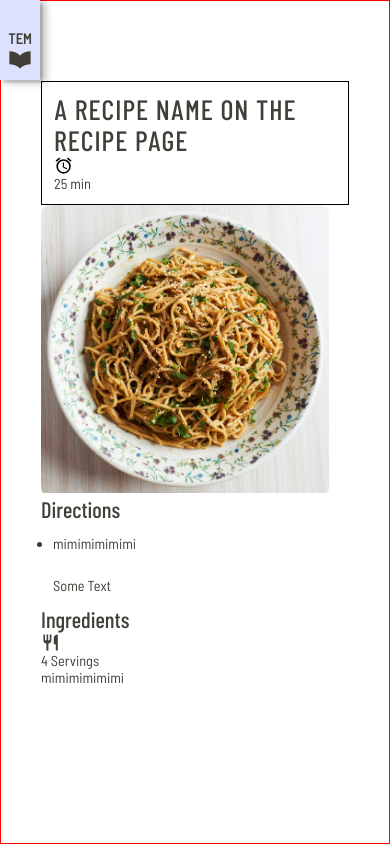
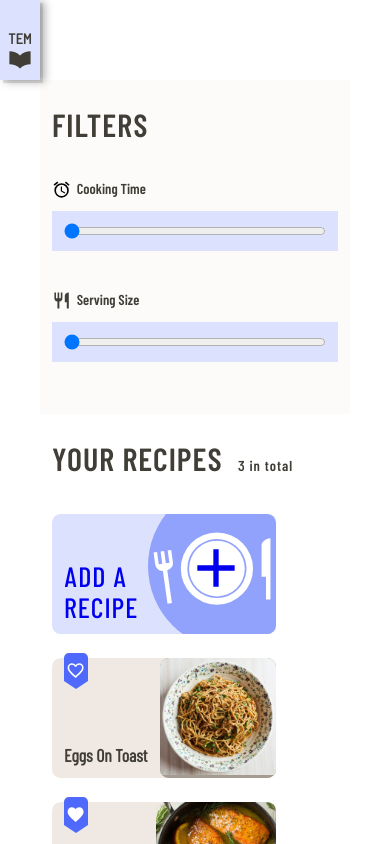
Before and after one commit to nadgerz/theEternalMenu, a React (Vite) app: page / in a window 390 px wide. Shown: the top 844 px of the page. Built offline with nearby package versions, Linux system fonts and the light colour scheme.

Commit message:
refactoring: RecipeCard and Overview now have thir own style files, improved responsiveness

```diff
--- a/src/App.js
+++ b/src/App.js
@@ -4,8 +4,8 @@ import ReactDOM from 'react-dom';
 // import { Link } from '@reach/router';
 
 import Header from './components/Header';
-// import Overview from './pages/Overview';
-import Recipe from './pages/Recipe';
+import Overview from './pages/Overview';
+// import Recipe from './pages/Recipe';
 
 // import FormikLogin from './Login';
 // import RecipeForm from './RecipeForm';
@@ -24,8 +24,8 @@ const App = () => {
 
       <main id={'main'}>
         {/*<Router>*/}
-        {/*<Overview />*/}
-        <Recipe />
+        <Overview />
+        {/*<Recipe />*/}
         {/*<SearchParams path={'/'}/>*/}
         {/*<Recipe path={'/details/:id'}/>*/}
         {/*</Router>*/}
--- a/src/assets/CSS/components/Filters.css
+++ b/src/assets/CSS/components/Filters.css
@@ -1,11 +1,4 @@
 @import url('../styles.css');
-
-#recipe-filter {
-  padding: var(--padding-small);
-  background-color: var(--color-bg);
-  min-width: 21.5rem;
-  margin-right: var(--padding-big);
-}
 
 #recipe-filter svg {
   display: inline;
--- /dev/null
+++ b/src/assets/CSS/components/RecipeCard.css
@@ -0,0 +1,60 @@
+@import url('../styles.css');
+
+.recipe-card {
+  transition: 0.3s ease-in-out;
+  background-color: var(--color-neutral-light);
+  border-radius: var(--corner-radius);
+  height: var(--recipe-card-height);
+  margin-bottom: var(--padding-medium);
+  max-width: 100%;
+  min-width: 28rem;
+  width: 48%;
+  position: relative;
+  display: flex;
+  justify-content: space-between;
+  align-items: flex-end;
+}
+
+.recipe-card:hover {
+  transform: scale(1.05);
+  box-shadow: 0 4px 10px var(--color-neutral-medium);
+}
+
+.recipe-card-title {
+  flex: 1 1;
+
+  padding: var(--padding-small);
+  height: calc((var(--recipe-card-height)) - 3.5rem);
+  /*border: 1px solid black;*/
+  max-width: var(--recipe-card-height);
+  position: relative;
+  display: flex;
+  align-items: flex-end;
+}
+
+.recipe-card-title p {
+  /*align-self: flex-end;*/
+  font-family: DisplayRegular, 'Helvetica', 'Arial', sans-serif;
+  font-size: 2.2rem;
+  /*position: absolute;*/
+  /*bottom: 0;*/
+
+  /* truncating the title ... */
+  /*white-space: nowrap;*/
+  /*overflow: hidden;*/
+  /*text-overflow: ellipsis;*/
+}
+
+.recipe-card .recipe-thumb {
+  height: 100%;
+  width: var(--recipe-card-height);
+  background-color: var(--color-neutral-medium);
+  border-radius: var(--corner-radius);
+  overflow: hidden;
+  /*background: url(bglines.png);*/
+}
+
+.recipe-card .recipe-thumb img {
+  max-width: 100%;
+  height: auto;
+}
--- a/src/assets/CSS/layout.css
+++ b/src/assets/CSS/layout.css
@@ -7,7 +7,9 @@
 
 html {
   /*  S I Z E S  */
-  --main-width: 102.4rem;
+  --main-width: 1024px;
+  --main-width-XL: 1200px;
+  --main-width-S: 520px;
   --padding-small: 1.5rem;
   --padding-medium: 3rem;
   --padding-big: 5rem;
@@ -21,117 +23,57 @@ html {
 
 main {
   margin: 0 auto;
+  width: var(--main-width);
   max-width: 100%;
-  width: var(--main-width);
   min-height: 100vh;
   padding: 10rem var(--padding-big) var(--padding-big);
-  border: 1px solid red;
+  /*border: 1px solid red;*/
 }
 
 /* ------------------------------------------------------------------------- */
 
-svg {
-  /* svgs are by default inline */
-  display: block;
+#overview {
+  display: flex;
+  justify-content: space-between;
+  /*flex-wrap: wrap;*/
 }
 
-/* ------------------------------------------------------------------------- */
-
-.recipes-and-filter {
-  display: flex;
-}
-
-.recipes-and-filter h2 {
-  margin-bottom: var(--padding-medium);
-}
-
-.recipes-and-filter h2 span {
-  font-size: 1.8rem;
-  font-weight: normal;
-  text-transform: none;
-  margin-left: 1rem;
+#recipe-filter {
+  padding: var(--padding-small);
+  background-color: var(--color-bg);
+  min-width: 21.5rem;
+  margin-right: var(--padding-medium);
 }
 
 #recipes {
   padding: var(--padding-small);
-}
-
-/*   R E C I P E S    */
-
-#recipes {
   width: 100%;
 }
 
 .recipe-grid {
-  /*border: 1px solid black;*/
   display: flex;
   flex-wrap: wrap;
   justify-content: space-between;
 }
 
-.recipe-card {
-  transition: 0.3s ease-in-out;
-  background-color: var(--color-neutral-light);
-  border-radius: var(--corner-radius);
-  height: var(--recipe-card-height);
-  margin-bottom: var(--padding-medium);
-  max-width: 100%;
-  min-width: 29rem;
-  width: 48%;
-  position: relative;
-  display: flex;
-  justify-content: space-between;
-  align-items: flex-end;
-}
-
-.recipe-card:hover {
-  transform: scale(1.05);
-  box-shadow: 0 4px 10px var(--color-neutral-medium);
-}
-
-.recipe-card-title {
-  flex: 1 1;
-
-  padding: var(--padding-small);
-  height: calc((var(--recipe-card-height)) - 3.5rem);
-  /*border: 1px solid black;*/
-  max-width: var(--recipe-card-height);
-  position: relative;
-  display: flex;
-  align-items: flex-end;
-}
-
-.recipe-card-title p {
-  /*align-self: flex-end;*/
-  font-family: DisplayRegular, 'Helvetica', 'Arial', sans-serif;
-  font-size: 2.2rem;
-  /*position: absolute;*/
-  /*bottom: 0;*/
-
-  /* truncating the title ... */
-  /*white-space: nowrap;*/
-  /*overflow: hidden;*/
-  /*text-overflow: ellipsis;*/
-}
-
-.recipe-card .recipe-thumb {
-  height: 100%;
-  width: var(--recipe-card-height);
-  background-color: var(--color-neutral-medium);
-  border-radius: var(--corner-radius);
-  overflow: hidden;
-  /*background: url(bglines.png);*/
-}
-
-.recipe-card .recipe-thumb img {
-  max-width: 100%;
-  height: auto;
-}
-
 /* ------------------------------------------------------------------------- */
 /*   RESPONSIVE    */
 
-@media screen and (max-width: var(--main-width)) {
+@media screen and (max-width: 520px) {
+  #overview {
+    flex-wrap: wrap;
+  }
+
+  #recipe-filter {
+    width: 100%;
+    margin-right: 0;
+  }
+}
+
+@media screen and (min-width: 1200px) {
+  main {
+    width: var(--main-width-XL);
+  }
 }
 
 /*@media screen and (min-width: 1280px) {*/
--- /dev/null
+++ b/src/assets/CSS/pages/Overview.scss
@@ -0,0 +1,19 @@
+@import url('../styles.css');
+
+#overview {
+  display: flex;
+
+  h2 {
+    margin-bottom: var(--padding-medium);
+
+    span {
+      font-size: 1.8rem;
+      font-weight: normal;
+      text-transform: none;
+      margin-left: 1rem;
+    }
+  }
+
+  .user-recipes {
+  }
+}
--- a/src/assets/CSS/styles.css
+++ b/src/assets/CSS/styles.css
@@ -41,6 +41,11 @@ html {
 
 .hidden {
   display: none;
+}
+
+svg {
+  /* svgs are by default inline */
+  display: block;
 }
 
 /*  B U T T O N S  */
--- a/src/components/RecipeCard.js
+++ b/src/components/RecipeCard.js
@@ -1,5 +1,7 @@
 import React from 'react';
 import HeartTag from './HeartTag';
+
+import '../assets/CSS/components/RecipeCard.css';
 
 const RecipeCard = props => {
   const { img, title, favourite } = props;
--- a/src/pages/Overview.js
+++ b/src/pages/Overview.js
@@ -6,15 +6,17 @@ import RecipeCard from '../components/RecipeCard';
 
 import mockData from '../assets/data/data';
 
+import '../assets/CSS/pages/Overview.scss';
+
 const Overview = () => {
   return (
     <div id={'overview'} className={'recipes-and-filter'}>
       {/* TODO: Filter will need to be passed props from user */}
       <Filters />
 
-      <article id="recipes">
+      <article id="recipes" className={'user-recipes'}>
         <h2>
-          Recipes <span>{mockData.user.recipes.length} in total</span>
+          Your Recipes <span>{mockData.user.recipes.length} in total</span>
         </h2>
 
         <div className={'recipe-grid'}>
```
